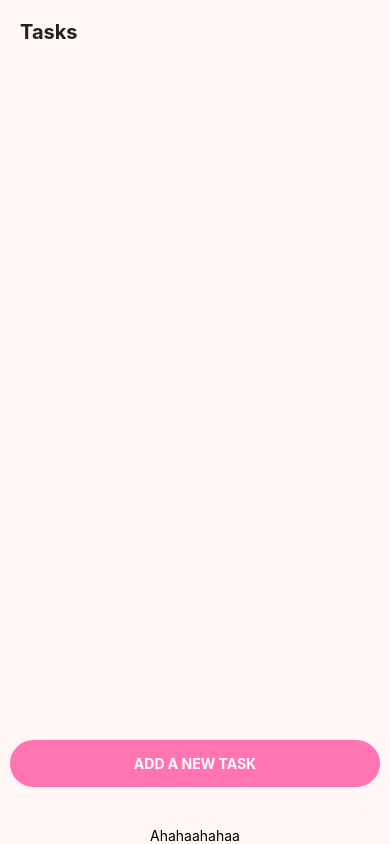
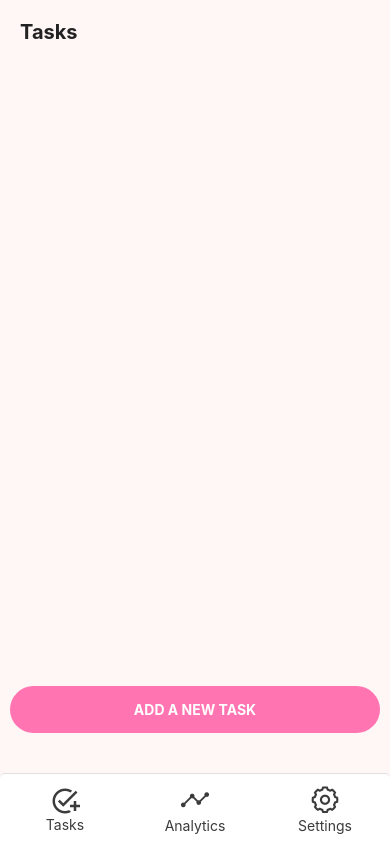
Before and after one commit to AhmedAbozaid9/Todo_App, a React Native app: screen / in a window 390 px wide. Built offline with nearby package versions, Linux system fonts and the light colour scheme.

Commit message:
adds navigation style

```diff
--- a/App.js
+++ b/App.js
@@ -1,5 +1,6 @@
 import { StatusBar } from "expo-status-bar";
 import { StyleSheet, Text, View } from "react-native";
+import Navigation from "./components/Navigation";
 
 import Tasks from "./screens/Tasks";
 
@@ -7,7 +8,7 @@ export default function App() {
   return (
     <View style={styles.container}>
       <Tasks />
-      <Text>Ahahaahahaa</Text>
+      <Navigation />
       <StatusBar style="auto" />
     </View>
   );
--- /dev/null
+++ b/components/Navigation.js
@@ -0,0 +1,41 @@
+import { View, StyleSheet } from "react-native";
+
+import Tasks from "react-native-vector-icons/MaterialIcons";
+import Analytics from "react-native-vector-icons/Ionicons";
+import Settings from "react-native-vector-icons/AntDesign";
+
+import React from "react";
+import NavigationButton from "./NavigationButton";
+
+export default function Navigation() {
+  return (
+    <View style={styles.navigationContainer}>
+      <NavigationButton
+        icon={<Tasks name="add-task" size={30} color="#3b3b3b" />}
+        text="Tasks"
+      />
+      <NavigationButton
+        icon={<Analytics name="analytics" size={30} color="#3b3b3b" />}
+        text="Analytics"
+      />
+      <NavigationButton
+        icon={<Settings name="setting" size={30} color="#3b3b3b" />}
+        text="Settings"
+      />
+    </View>
+  );
+}
+
+const styles = StyleSheet.create({
+  navigationContainer: {
+    backgroundColor: "white",
+    width: "100%",
+    borderTopEndRadius: 5,
+    borderTopStartRadius: 5,
+    borderTopColor: "#e0e0e0",
+    borderTopWidth: 1,
+    flexDirection: "row",
+    alignItems: "center",
+    justifyContent: "center",
+  },
+});
--- /dev/null
+++ b/components/NavigationButton.js
@@ -0,0 +1,23 @@
+import { TouchableOpacity, Text, StyleSheet } from "react-native";
+import React from "react";
+
+export default function NavigationButton({ icon, text }) {
+  return (
+    <TouchableOpacity activeOpacity={0.6} style={styles.navigationButton}>
+      {icon}
+      <Text style={styles.text}>{text}</Text>
+    </TouchableOpacity>
+  );
+}
+
+const styles = StyleSheet.create({
+  navigationButton: {
+    padding: 10,
+    alignItems: "center",
+    justifyContent: "center",
+    flex: 1,
+  },
+  text: {
+    color: "#3b3b3b",
+  },
+});
--- a/components/TodoItem.js
+++ b/components/TodoItem.js
@@ -26,6 +26,7 @@ const styles = StyleSheet.create({
     borderLeftWidth: 2,
     borderLeftStyle: "solid",
     margin: 5,
-    padding: 10,
+    paddingHorizontal: 10,
+    paddingVertical: 15,
   },
 });
--- a/package.json
+++ b/package.json
@@ -14,7 +14,8 @@
     "expo-status-bar": "~1.4.2",
     "react": "18.1.0",
     "react-native": "0.70.5",
-    "react-native-bouncy-checkbox": "^3.0.6"
+    "react-native-bouncy-checkbox": "^3.0.6",
+    "react-native-vector-icons": "^9.2.0"
   },
   "devDependencies": {
     "@babel/core": "^7.12.9"
--- a/screens/Tasks.js
+++ b/screens/Tasks.js
@@ -34,7 +34,6 @@ const styles = StyleSheet.create({
     color: "#222222",
   },
   tasksContainer: {
-    height: "82%",
     width: "90%",
   },
 });
```
Also changed, not shown: 1 other file (tests, documents, lock files or other folders).
